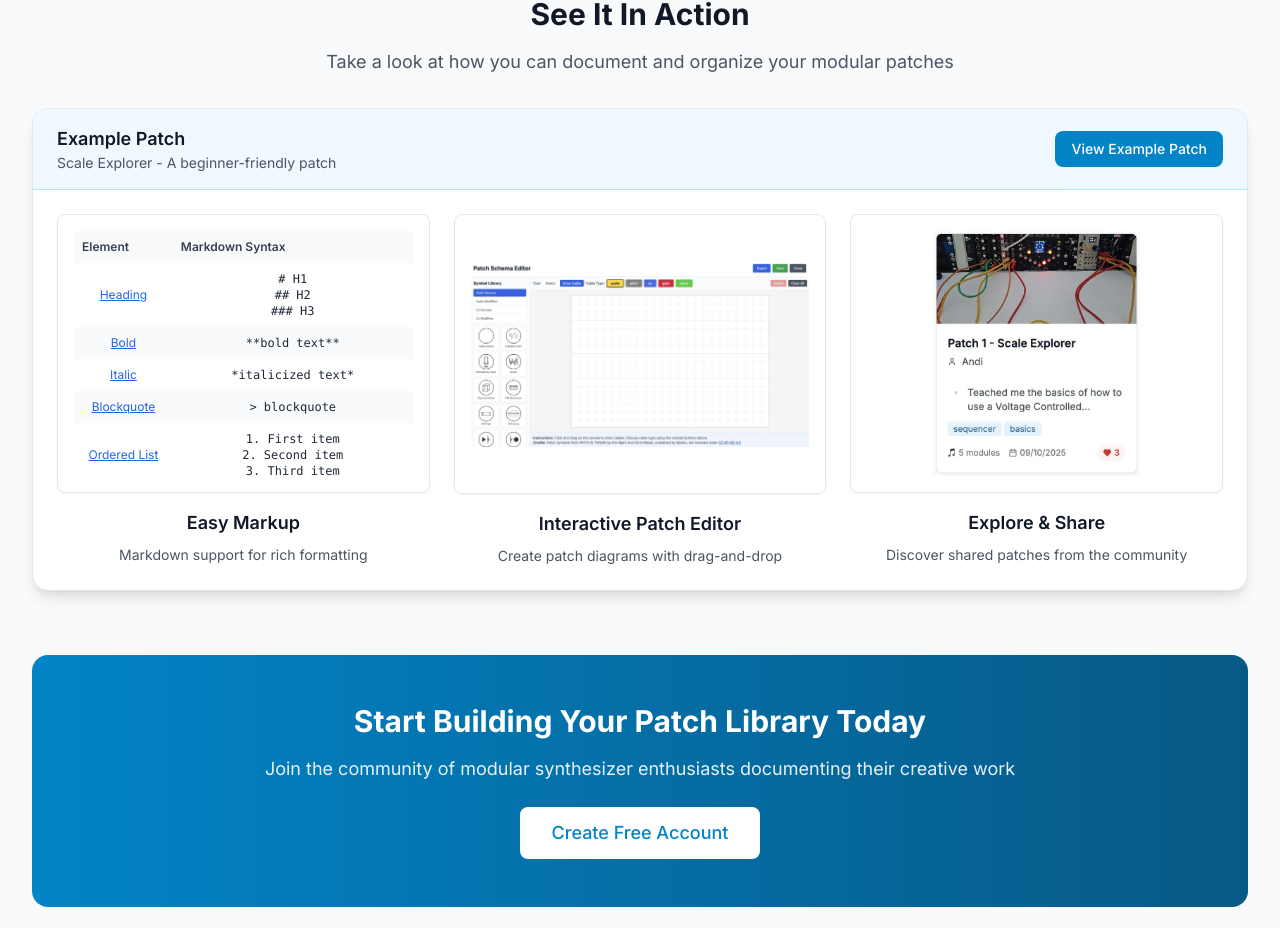
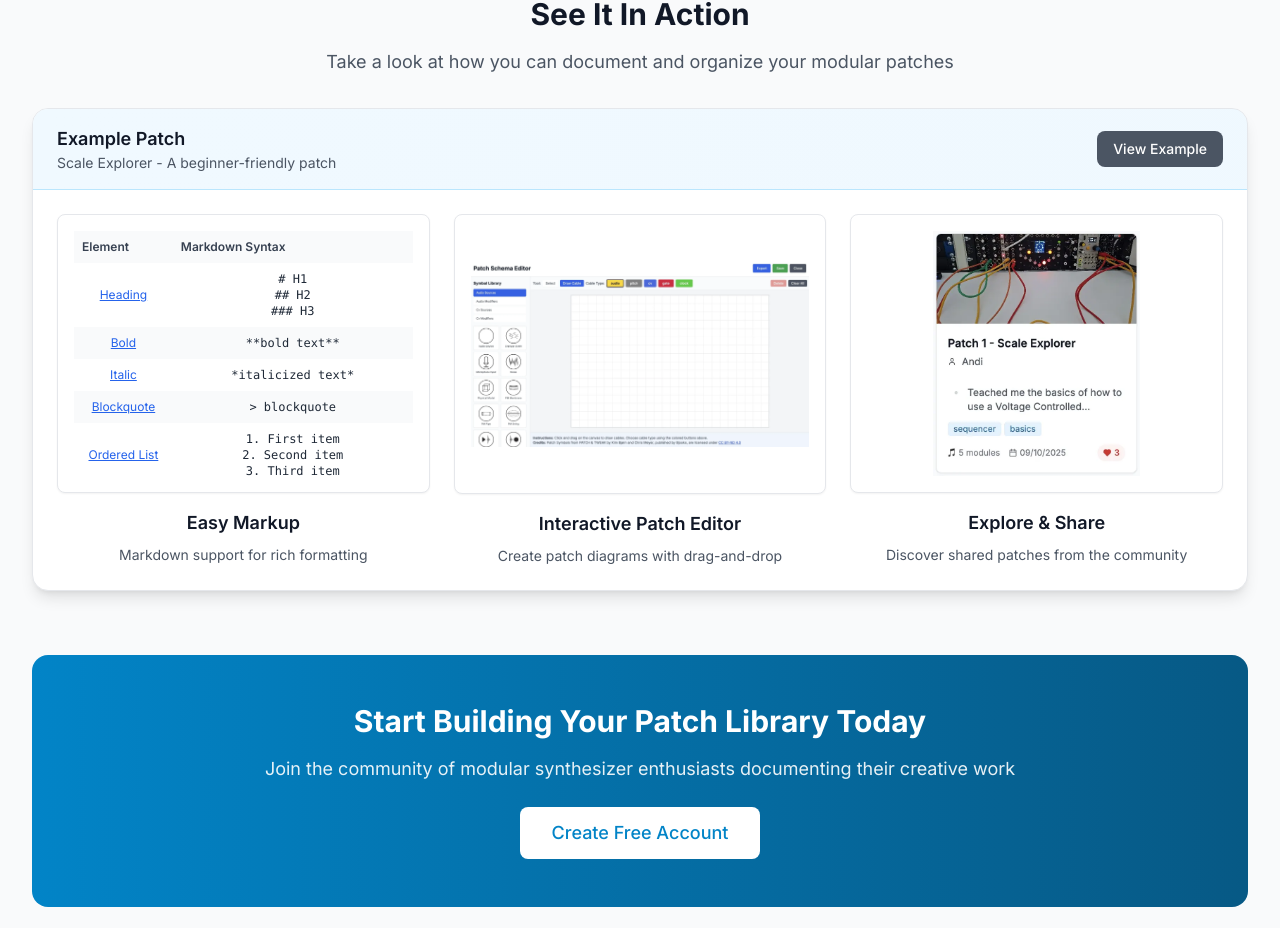
Before and after one commit to ajerni/patches, a Next.js app: page / in a window 1280 px wide. Shown: the part 837-1765 px from the top of the page. Built offline with nearby package versions, Linux system fonts and the light colour scheme; no server answers.

Commit message:
Final V1 MVP

```diff
--- a/app/page.tsx
+++ b/app/page.tsx
@@ -126,9 +126,9 @@ export default function Home() {
                 </div>
                 <Link
                   href="/patches/cmgj5m2vo0007109dy80vryyu"
-                  className="bg-primary-600 text-white px-4 py-2 rounded-lg text-sm font-medium hover:bg-primary-700 transition"
+                  className="bg-gray-600 text-white px-4 py-2 rounded-lg text-sm font-medium hover:bg-gray-700 transition"
                 >
-                  View Example Patch
+                  View Example
                 </Link>
               </div>
             </div>
```
